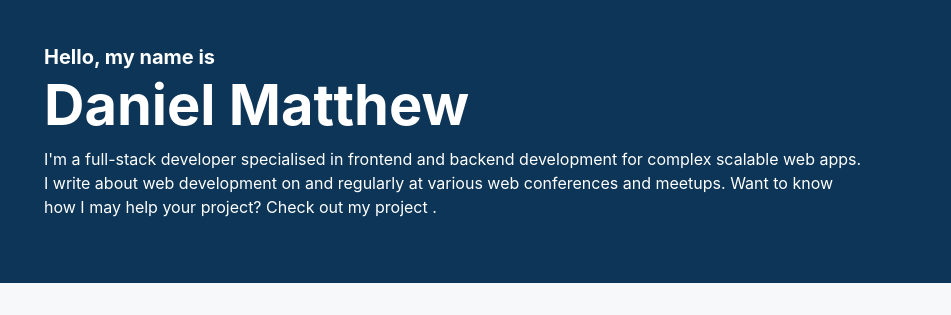
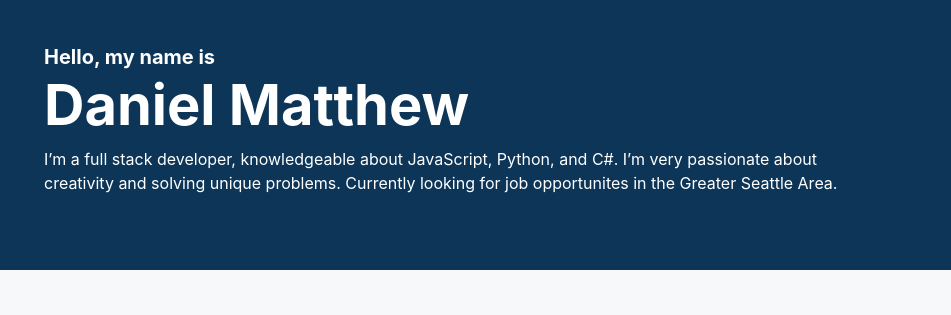
Before and after one commit to matthdan003/matthdan.github.io, a plain HTML site: page index.html in a window 1280 px wide. Shown: the part 62-377 px from the top of the page, 329-1280 px from the left. Drawn offline with nearby package versions, Linux system fonts and the light colour scheme.

Commit message:
updated bio

```diff
--- a/index.html
+++ b/index.html
@@ -56,9 +56,9 @@
                             <div class="lead font-weight-bold">Hello, my name is</div>
                             <h2 class="mt-0 display-4 font-weight-bold">Daniel Matthew</h2>
                             <div class="bio mb-3">
-                                I'm a full-stack developer specialised in frontend and backend development for complex scalable web apps.
-                                I write about web development on and regularly at various web conferences and meetups.
-                                Want to know how I may help your project? Check out my project .
+                                I’m a full stack developer, knowledgeable about JavaScript,
+                                Python, and C#. I’m very passionate about creativity and solving unique problems.
+                                Currently looking for job opportunites in the Greater Seattle Area.
                             </div>
 
                         </div>
```
